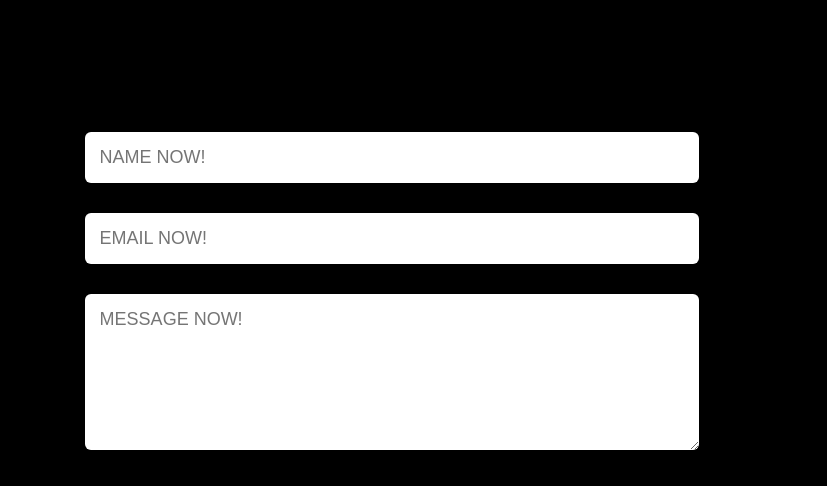
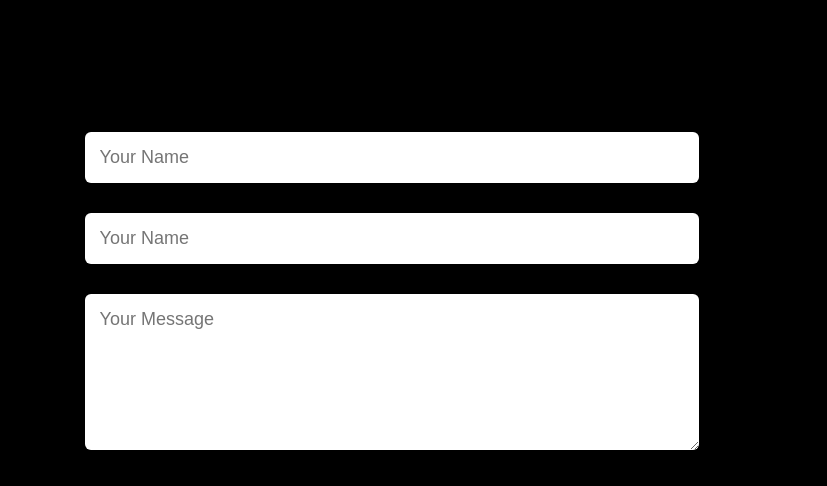
Before and after one commit to BlockBusker215/BlockBusker215.github.io, a plain HTML site: page index.html in a window 1280 px wide. Shown: the part 3493-3979 px from the top of the page, 453-1280 px from the left. Drawn offline with Linux system fonts and the light colour scheme.

Commit message:
Contact Page Troubleshooting

```diff
--- a/index.html
+++ b/index.html
@@ -164,9 +164,9 @@
                     </div>
                     <div class="contact-right">
                         <form name="submit-to-google-sheet">
-                            <input type="text" name="Name test" placeholder="NAME NOW!" required>
-                            <input type="email" name="Email test" placeholder="EMAIL NOW!" required>
-                            <textarea name="Message test" rows="6" placeholder="MESSAGE NOW!" required></textarea>
+                            <input type="text" name="Name" placeholder="Your Name" required>
+                            <input type="email" name="Email" placeholder="Your Name" required>
+                            <textarea name="Message" rows="6" placeholder="Your Message" required></textarea>
                             <button type="submit" class="btn btn2">Submit</button>
                         </form>
                         <span id="message"></span>
```
